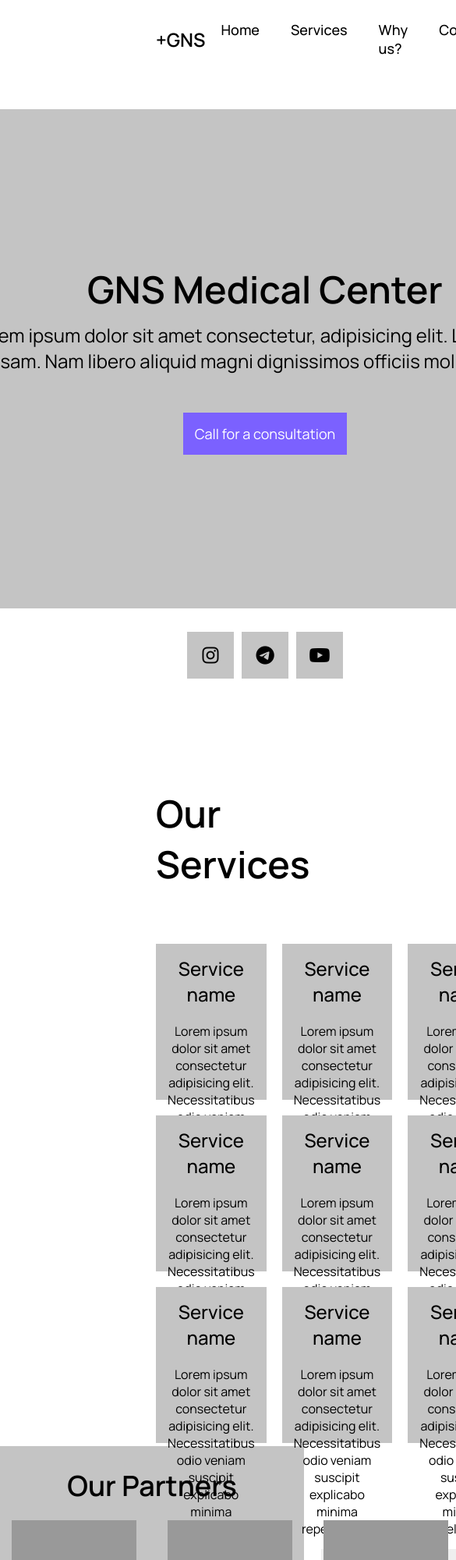
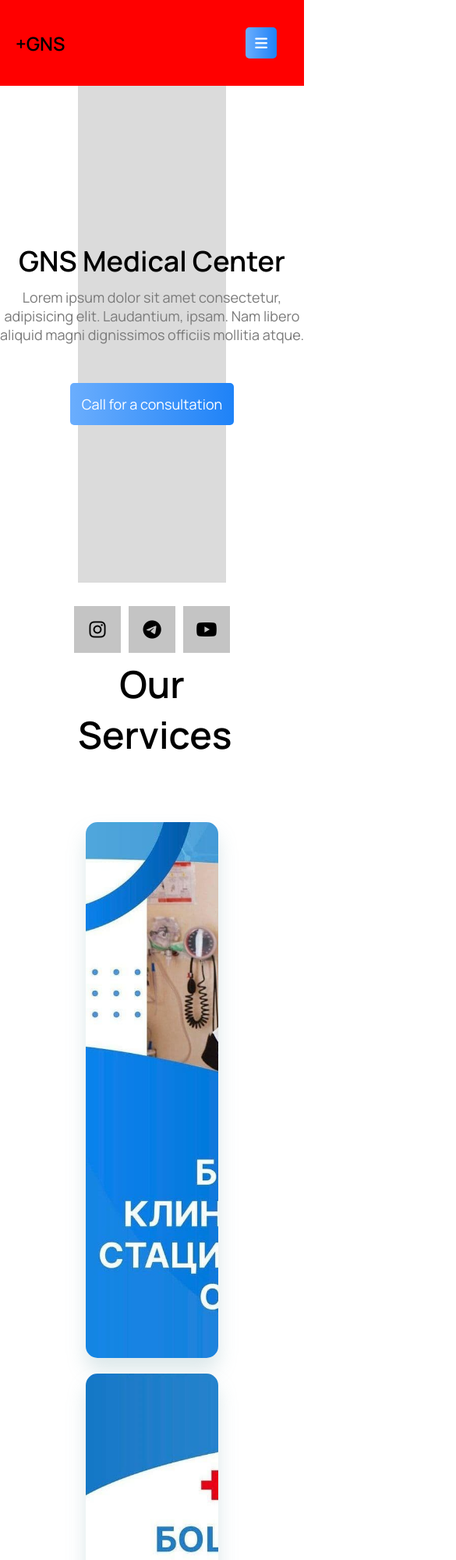
Before and after one commit to FirdavsJurakulov/gns_clinic, a website: page index.html in a window 390 px wide. Shown: the top 2000 px of the page at 78% size, 585 px wide, since content can reach past the window. Drawn offline with Linux system fonts and the light colour scheme.

Commit message:
finally done. All you need to do is to paste suitable images and text

```diff
--- a/index.html
+++ b/index.html
@@ -10,7 +10,13 @@
 </head>
 <body>
 <nav>
+    <div class="nav-title">
         <a href="#" class="navbar-brand">+GNS</a>
+        <button id="nav-mobile" class="off" onclick="myFunction()">
+            <i class="fas fa-bars"></i>
+        </button>
+    </div>
+    <div id="navbar-content">
         <ul class="navbar-links">
             <li class="navbar-item">
                 <a href="#">Home</a>
@@ -26,6 +32,7 @@
             </li>
         </ul>
         <button class="navbar-cta">Phone Number here</button>
+    </div>
 </nav>
 <div class="container">
     <section id="hero-section">
@@ -52,66 +59,14 @@
         <h3>Our Services</h3>
         <div class="services-box">
             <div class="service">
-                <h4>Service name</h4>
-                <p>Lorem ipsum dolor sit amet consectetur adipisicing elit. Necessitatibus odio veniam suscipit explicabo minima repellendus.</p>
-                <button class="expand">+</button>
+                <img src="img/photo_2022-01-22_13-52-31.jpg" alt="">
             </div>
             <div class="service">
-                <h4>Service name</h4>
-                <p>Lorem ipsum dolor sit amet consectetur adipisicing elit. Necessitatibus odio veniam suscipit explicabo minima repellendus.</p>
-                <button class="expand">+</button>
-            </div>
-            <div class="service">
-                <h4>Service name</h4>
-                <p>Lorem ipsum dolor sit amet consectetur adipisicing elit. Necessitatibus odio veniam suscipit explicabo minima repellendus.</p>
-                <button class="expand">+</button>
-            </div>
-            <div class="service">
-                <h4>Service name</h4>
-                <p>Lorem ipsum dolor sit amet consectetur adipisicing elit. Necessitatibus odio veniam suscipit explicabo minima repellendus.</p>
-                <button class="expand">+</button>
-            </div>
-            <div class="service">
-                <h4>Service name</h4>
-                <p>Lorem ipsum dolor sit amet consectetur adipisicing elit. Necessitatibus odio veniam suscipit explicabo minima repellendus.</p>
-                <button class="expand">+</button>
-            </div>
-            <div class="service">
-                <h4>Service name</h4>
-                <p>Lorem ipsum dolor sit amet consectetur adipisicing elit. Necessitatibus odio veniam suscipit explicabo minima repellendus.</p>
-                <button class="expand">+</button>
-            </div>
-            <div class="service">
-                <h4>Service name</h4>
-                <p>Lorem ipsum dolor sit amet consectetur adipisicing elit. Necessitatibus odio veniam suscipit explicabo minima repellendus.</p>
-                <button class="expand">+</button>
-            </div>
-            <div class="service">
-                <h4>Service name</h4>
-                <p>Lorem ipsum dolor sit amet consectetur adipisicing elit. Necessitatibus odio veniam suscipit explicabo minima repellendus.</p>
-                <button class="expand">+</button>
-            </div>
-            <div class="service">
-                <h4>Service name</h4>
-                <p>Lorem ipsum dolor sit amet consectetur adipisicing elit. Necessitatibus odio veniam suscipit explicabo minima repellendus.</p>
-                <button class="expand">+</button>
+                <img src="img/photo_2022-01-22_13-52-37.jpg" alt="">
             </div>
         </div>
     </section>
-</div>
-<section id="partners-section">
-    <h3>Our Partners</h3>
-    <ul class="partners-list">
-        <li class="partner"></li>
-        <li class="partner"></li>
-        <li class="partner"></li>
-        <li class="partner"></li>
-        <li class="partner"></li>
-        <li class="partner"></li>
-    </ul>
-</section>
-<div class="container">
-    <div id="about-section">
+    <section id="about-section">
         <h3>About us</h3>
         <div class="about-img"></div>
         <p>
@@ -123,7 +78,7 @@
         <p>
             Cras elementum viverra tortor sit amet ultrices. Aenean ex ligula, scelerisque et erat non, lobortis feugiat ligula. Vivamus vel efficitur nibh. Sed congue pharetra dui nec mollis. Quisque facilisis nulla nec suscipit bibendum. Integer efficitur est at magna sagittis tempus. Quisque et ornare felis, non ornare urna. Ut laoreet metus id felis sagittis volutpat. Class aptent taciti sociosqu ad litora torquent per conubia nostra, per inceptos himenaeos. In at libero mi. Cras vulputate purus ac sodales tempor.
         </p>
-    </div>
+    </section>
     <section id="contacts-section">
         <div class="map-location">
             <p>Location</p>
@@ -157,5 +112,15 @@
 <footer>
     <p>GNS Clinic © 2022.</p>
 </footer>
+<script>
+    function myFunction() {
+        var x = document.getElementById("navbar-content");
+        if (x.className === "off") {
+            x.className = "on";
+        } else {
+            x.className = "off";
+        }
+    }
+</script>
 </body>
 </html>
--- a/src/sass/main.scss
+++ b/src/sass/main.scss
@@ -9,6 +9,8 @@
 // VARIABLES
 $default: #000;
 $accent: #7B61FF;
+$accent-gradient: linear-gradient(90deg, #84BCFF -33.77%, #0071F5 140.13%);
+$prph: #7A7A7A;
 
 
 //MIXINS
@@ -16,16 +18,23 @@ $accent: #7B61FF;
     outline: none;
     padding: 15px 15px;
     font-size: 18px;
-    background: $accent;
+    background: $accent-gradient;
     border: none;
     color: #fff;
     cursor: pointer;
+    border-radius: 5px;
+    transition: 0.4s;
+    &:hover{
+        box-shadow: 0px 15px 25px rgba(124, 167, 175, 0.274);
+        transform: translateY(-2px);
+    }
 }
 @mixin btn{
     border: none;
     outline: none;
     cursor: pointer;
 }
+
 a{
     text-decoration: none;
     color: $default;
@@ -33,6 +42,9 @@ a{
 ul{
     list-style: none;
     display: flex;
+}
+p{
+    color:$prph;
 }
 .social-media{
     margin-top: 30px;
@@ -53,7 +65,7 @@ ul{
 }
 nav{
     width: 100%;
-    height: 100px;
+    min-height: 100px;
     padding: 30px 200px;
     position: fixed;
     display: flex;
@@ -61,13 +73,30 @@ nav{
     justify-content: space-between;
     background: #ececec;
     z-index:9999;
-    background: rgba(255,255,255,0.5);
+    background: red/*rgba(255,255,255,0.5)*/;
     backdrop-filter: blur(200px);
+    .nav-title{
+        display: flex;
+        justify-content: space-between;
+        align-items: center;
         .navbar-brand{
             font-size: 24px;
             font-weight: 600;
             color:$default;
         }
+        #nav-mobile{
+            @include cta-btn;
+            width: 40px;
+            height: 40px;
+            margin: 15px;
+            display: none;
+        }
+    }
+    #navbar-content{
+        display: flex;
+        justify-content: center;
+        align-items: center;
+
         .navbar-links{
             .navbar-item{
                 margin: 0px 20px;
@@ -82,6 +111,7 @@ nav{
             @include cta-btn;
         }
     }
+}
 .container{
     width: 100%;
     height: 100%;
@@ -90,16 +120,16 @@ nav{
 #hero-section{
     width: 100%;
     min-height: 100vh;
-    padding: 140px;
+    padding-top: 140px;
     display: flex;
     flex-direction: column;
     justify-content: center;
     align-items: center;
     text-align: center;
     .hero-banner{
-        width: 1040px;
+        width: 100%;
         height: 640px;
-        background: #c4c4c4;
+        background: #dbdbdb;
         display: flex;
         justify-content: center;
         align-items: center;
@@ -109,6 +139,8 @@ nav{
             margin-bottom: 10px;
         }
         p{
+            inline-size: 400px;
+            overflow-wrap: break-word;
             font-size: 24px;
             width: 800px;
             margin-bottom: 50px;
@@ -128,53 +160,21 @@ nav{
         margin-bottom: 70px;
     }
     .services-box{
-        display: grid;
-        grid-template-columns: auto auto auto;
-        grid-column-gap: 20px;
-        grid-row-gap: 20px;
-        .service{
-            height: 200px;
-            background: #c4c4c4;
-            padding: 15px;
-            text-align: center;
-            h4{
-                font-size: 24px;
-                font-weight: 500;
-                margin-bottom: 20px;
-            }
-            p{
-                margin-bottom: 15px;
-            }
-            .expand{
-                @include btn;
-                width: 40px;
-                height: 40px;
-                font-size: 36px;
-                line-height: 40px;
-            }
-        }
-    }
-}
-#partners-section{
-    width: 100%;
-    height: 300px;
-    background: #c4c4c4;
-    padding: 30px;
         display: flex;
-    flex-direction: column;
         justify-content: center;
         align-items: center;
-    h3{
-        text-align: center;
-        font-size: 36px;
-        font-weight: 600;
+        flex-wrap: wrap;
+
+        .service{
+            width:700px;
+            display: flex;
+            margin: 10px;
+            border-radius: 15px;
+            overflow: hidden;
+            box-shadow: 0px 15px 25px rgba(124, 167, 175, 0.274);
+            img{
+                width: inherit;
             }
-    .partners-list{
-        .partner{
-            width: 160px;
-            height: 160px;
-            background: #999;
-            margin: 20px;
         }
     }
 }
@@ -195,6 +195,7 @@ nav{
         margin-bottom: 50px;
     }
     p{
+        text-align: justify;
         font-size: 24px;
         margin-bottom: 30px;
     }
@@ -207,6 +208,7 @@ nav{
     grid-column-gap:80px;
     padding-top: 80px;
     .map-location{
+        width: 600px;
         height: 480px;
         background: #c4c4c4;
         display: flex;
@@ -244,3 +246,119 @@ footer{
     justify-content: center;
     align-items: center;
 }
+
+
+
+
+
+
+
+//MEDIA SCREEN
+
+// NAVBAR
+@media screen and (max-width:1190px){
+    nav{
+        min-height: 100px;
+        width: 100%;
+        box-sizing: border-box;
+        display: flex;
+        flex-direction: column;
+        justify-content: center;
+        padding: 20px;
+        .nav-title{
+            width: 100%;
+            justify-content: space-around;
+            align-items: center;
+            #nav-mobile{
+                display: flex;
+                justify-content: center;
+                align-items: center;
+            }
+        }
+        #navbar-content{
+            width: 100%;
+            display: none;
+            .navbar-links{
+                background: red;
+                flex-direction: column;
+            }
+        }
+    }
+    .container{
+        padding: 0px 100px;
+    }
+    #hero-section{
+        padding: 0;
+        width: 100%;
+        min-height: 100vh;
+        .hero-banner{
+            margin-top: 100px;
+            display: flex;
+            flex-direction: column;
+            justify-content: center;
+            align-items: center;
+            h2{
+                font-size: 36px;
+            }
+            p{
+                inline-size: 400px;
+                text-align: center;
+                font-size: 18px;
+            }
+        }
+    }
+    #contacts-section{
+
+    }
+}
+
+@media screen and (max-width:1190px){
+    #navbar-content.off{
+        display: none;
+    }
+    #navbar-content.on{
+        display: flex;
+        justify-content: space-around;
+    }
+}
+@media screen and (max-width:1839px){
+    #service-section{
+        .services-box{
+            .service{
+                width: 100%;
+            }
+        }
+    }
+}
+@media screen and (max-width:1600px){
+    #contacts-section{
+        grid-template-columns: auto;
+    }
+}
+@media screen and (max-width:500px)
+{
+    nav{
+        .nav-title{
+            display:flex;
+            justify-content: space-between;
+            align-items: center;
+        }
+        .navbar-links{
+            width: 100%;
+            flex-direction: column;
+        }
+        .navbar-cta{
+            width: 100%;
+            margin: 15px 0px;
+        }
+    }
+}
+@media screen and (max-width:500px){
+    #navbar-content.off{
+        display: none;
+    }
+    #navbar-content.on{
+        flex-direction: column;
+        display: flex;
+    }
+}
```
Also changed, not shown: dist/css/main.min.css, img/photo_2022-01-22_13-52-12.jpg (added), img/photo_2022-01-22_13-52-31.jpg (added), img/photo_2022-01-22_13-52-34.jpg (added), img/photo_2022-01-22_13-52-37.jpg (added). Lines whose indentation alone changed are shown as unchanged.
